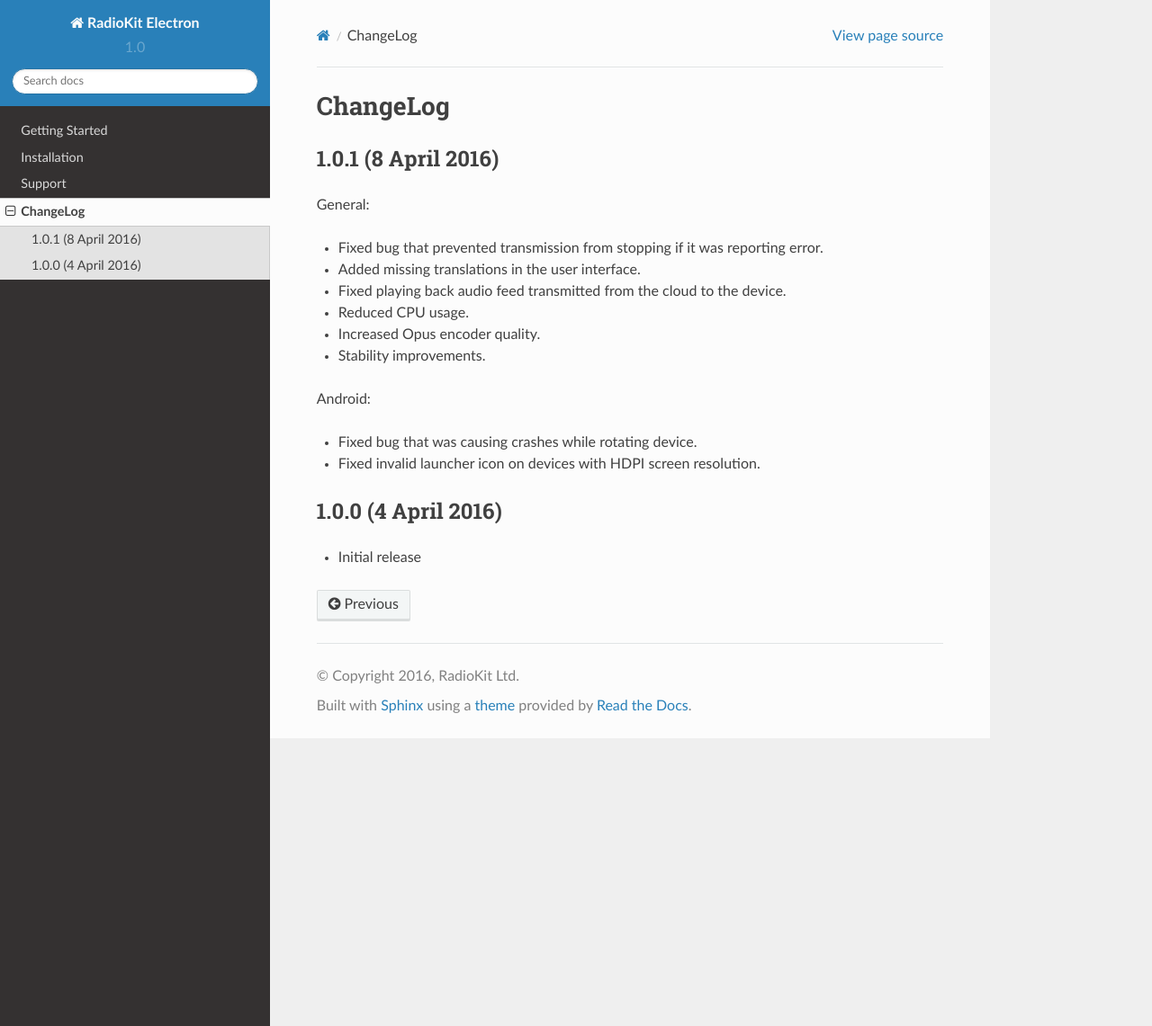
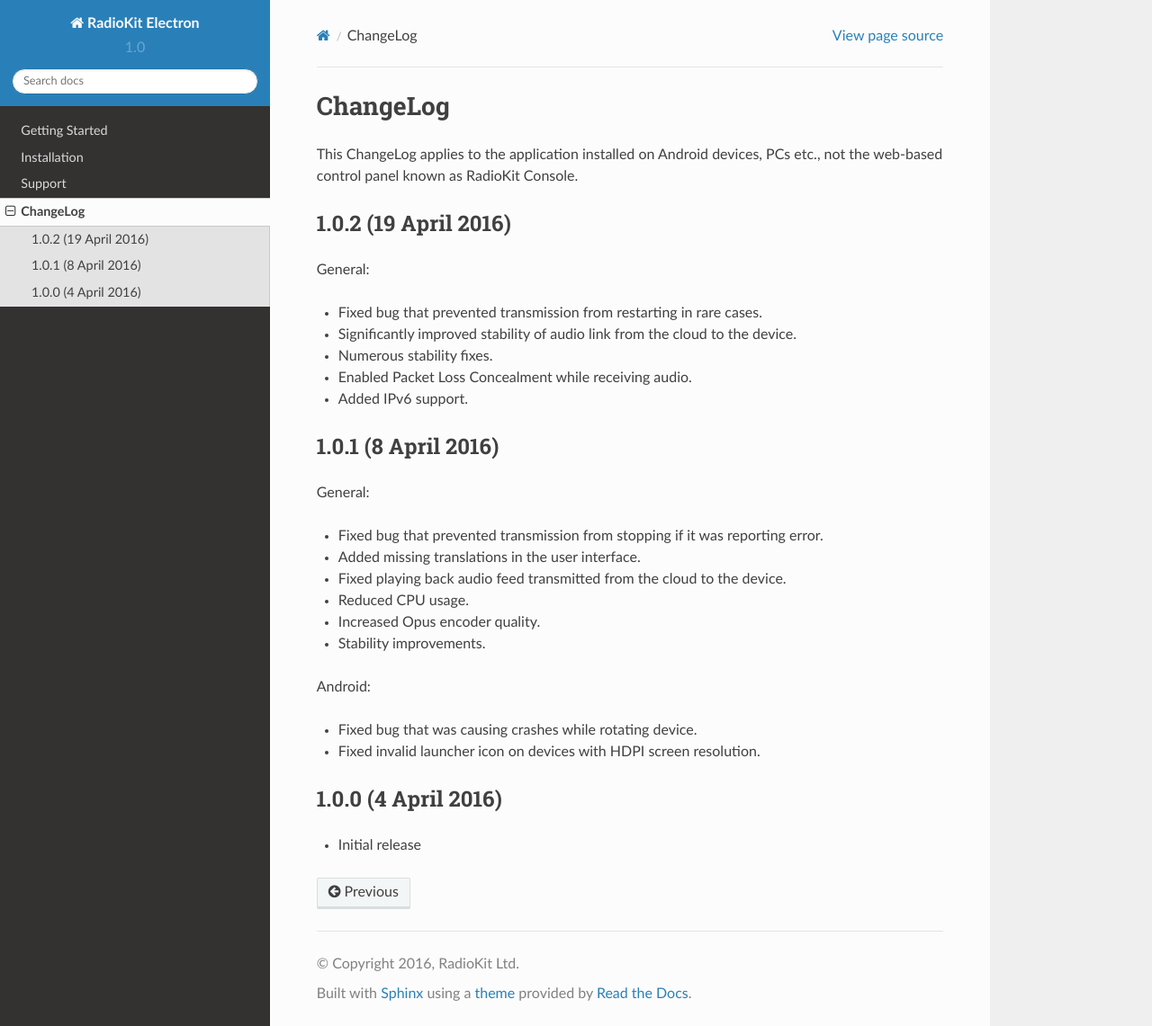
Before and after one commit to radiokit/electron-docs, a Sphinx documentation site: the page built from docs/source/changelog.rst, in a window 1280 px wide and 1141 px high. Shown: the whole window at 90% size. Built offline with Sphinx 7.4.7 and the Read the Docs theme 2.0.0, drawn with Linux system fonts in a browser that asks for light colours.

Commit message:
Updated changelog

```diff
--- a/docs/source/changelog.rst
+++ b/docs/source/changelog.rst
@@ -1,5 +1,19 @@
 ChangeLog
 =========
+
+This ChangeLog applies to the application installed on Android devices, PCs etc.,
+not the web-based control panel known as RadioKit Console.
+
+1.0.2 (19 April 2016)
+^^^^^^^^^^^^^^^^^^^^
+
+General:
+
+* Fixed bug that prevented transmission from restarting in rare cases.
+* Significantly improved stability of audio link from the cloud to the device.
+* Numerous stability fixes.
+* Enabled Packet Loss Concealment while receiving audio.
+* Added IPv6 support.
 
 1.0.1 (8 April 2016)
 ^^^^^^^^^^^^^^^^^^^^
```
